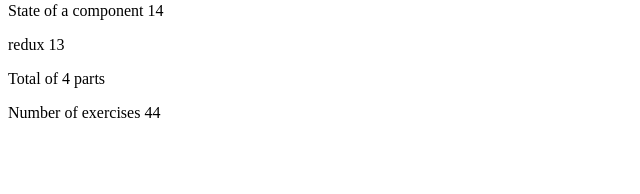
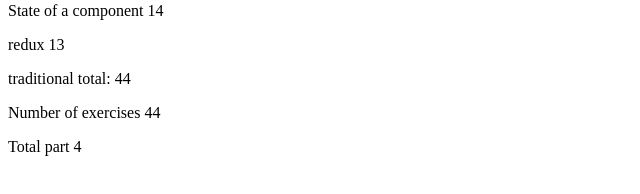
Before and after one commit to ksajan/fullstack, a React (Create React App) app in the folder part2/courseinfo/: page / in a window 1280 px wide. Shown: the part 146-340 px from the top of the page, without its empty margins (0-640 px from the left). Built offline with nearby package versions, Linux system fonts and the light colour scheme.

Commit message:
completed exercise 2.3

```diff
--- a/part2/courseinfo/src/components/Total.js
+++ b/part2/courseinfo/src/components/Total.js
@@ -1,4 +1,14 @@
 import React from 'react'
+
+const TraditionalTotalMethod = ({ parts }) => {
+    let total = 0
+    parts.forEach(part => total += part.exercises)
+    return (
+        <div>
+            <p>traditional total: {total}</p>
+        </div>
+    )
+}
 
 const Totatal = ({ parts }) => {
     const total = parts.reduce((total, part) => {
@@ -13,12 +23,21 @@
     )
 }
 
-const Total = ({ parts }) => {
-    const len = parts.length
+const TotalPart = ({ parts }) => {
+    const total = parts.length
     return (
         <div>
-            <p>Total of {len} parts</p>
+            <p>Total part {total}</p>
+        </div>
+    )
+}
+
+const Total = ({ parts }) => {
+    return (
+        <div>
+            <TraditionalTotalMethod parts={parts} />
             <Totatal parts={parts} />
+            <TotalPart parts={parts} />
         </div>
     )
 }
```
